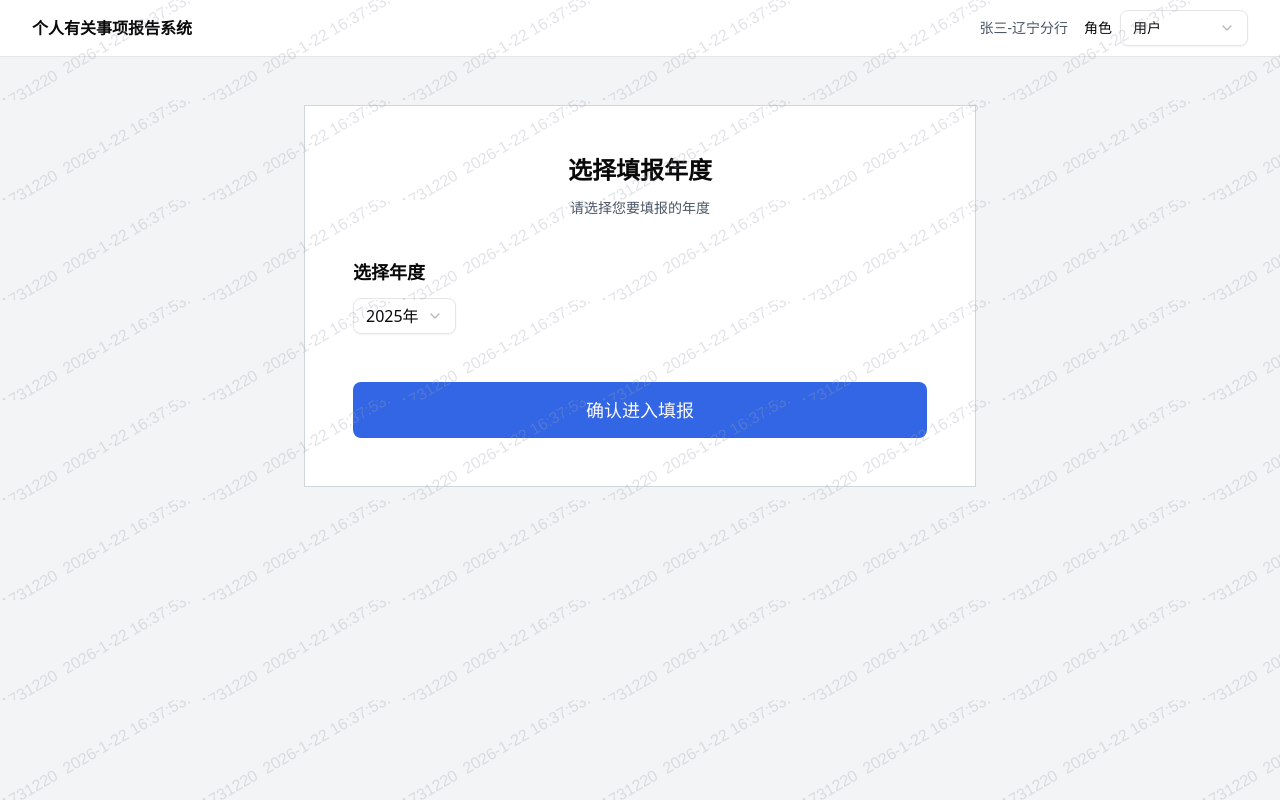
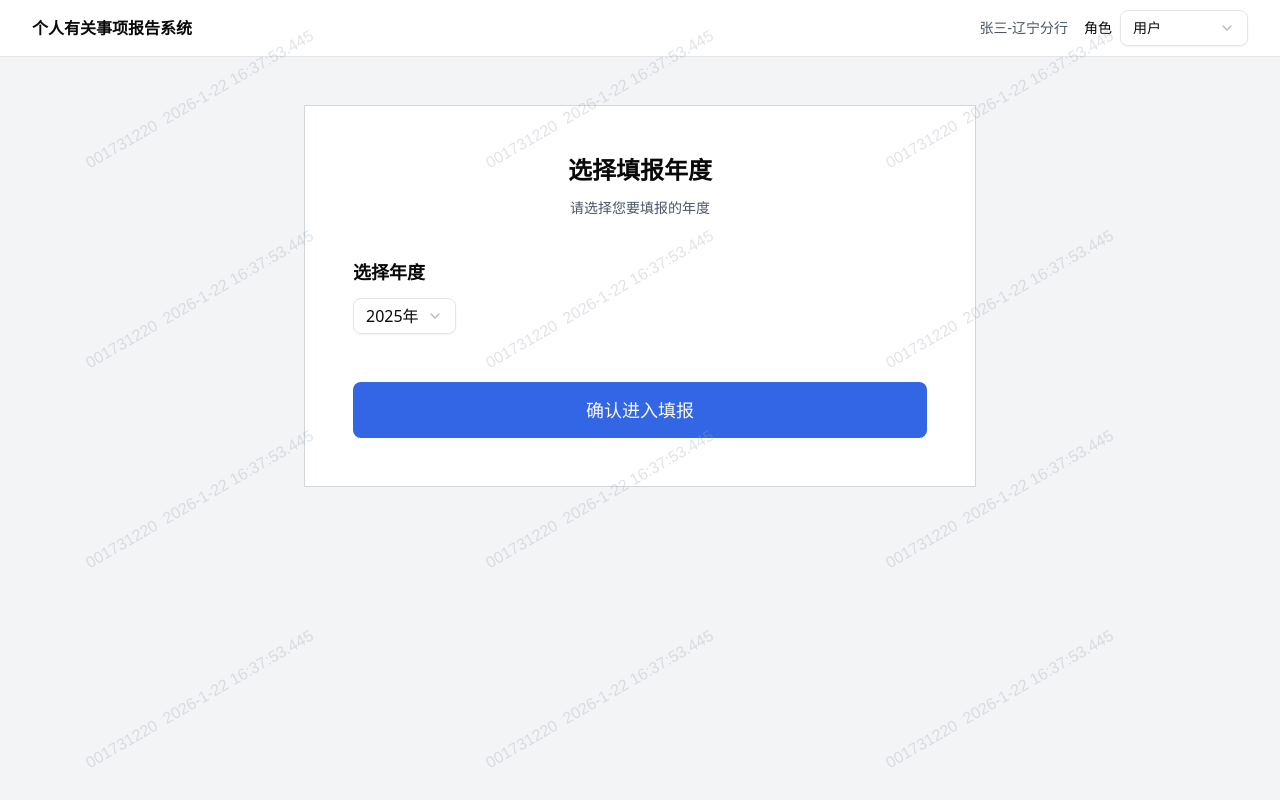
Before and after one commit to sunhejian/2026_personal-relevant-report-system, a Next.js app: page /year-select in a window 1280 px wide. Built offline with nearby package versions, Linux system fonts and the light colour scheme.

Commit message:
style: 调整水印间距使其更稀疏

```diff
--- a/src/components/watermark.tsx
+++ b/src/components/watermark.tsx
@@ -24,9 +24,9 @@
     const ctx = canvas.getContext('2d');
     if (!ctx) return;
 
-    // 设置 canvas 尺寸
-    canvas.width = 200;
-    canvas.height = 100;
+    // 设置 canvas 尺寸（增大以增加间距）
+    canvas.width = 400;
+    canvas.height = 200;
 
     // 设置样式
     ctx.font = `${fontSize}px sans-serif`;
@@ -59,7 +59,7 @@
         zIndex: 9999,
         backgroundImage: `url(${watermarkUrl})`,
         backgroundRepeat: 'repeat',
-        backgroundSize: '200px 100px',
+        backgroundSize: '400px 200px',
       }}
     />
   );
```
